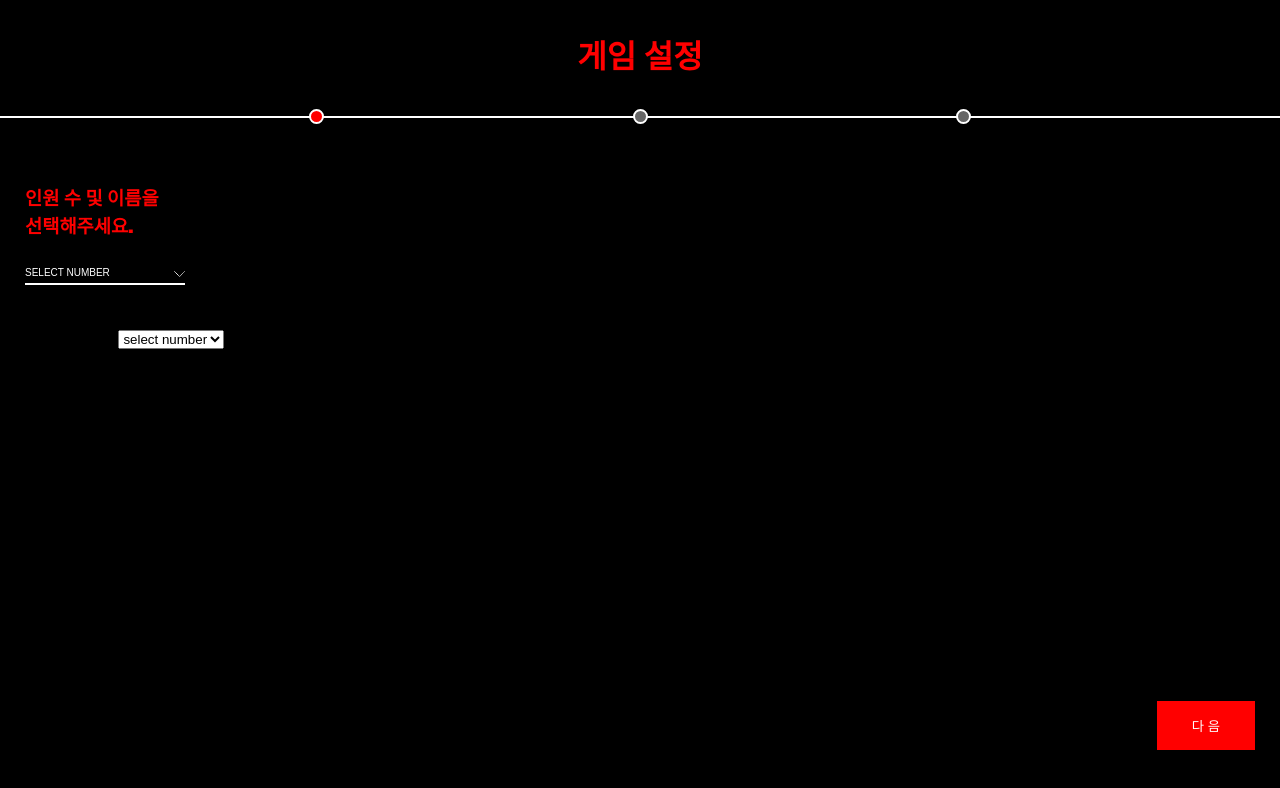
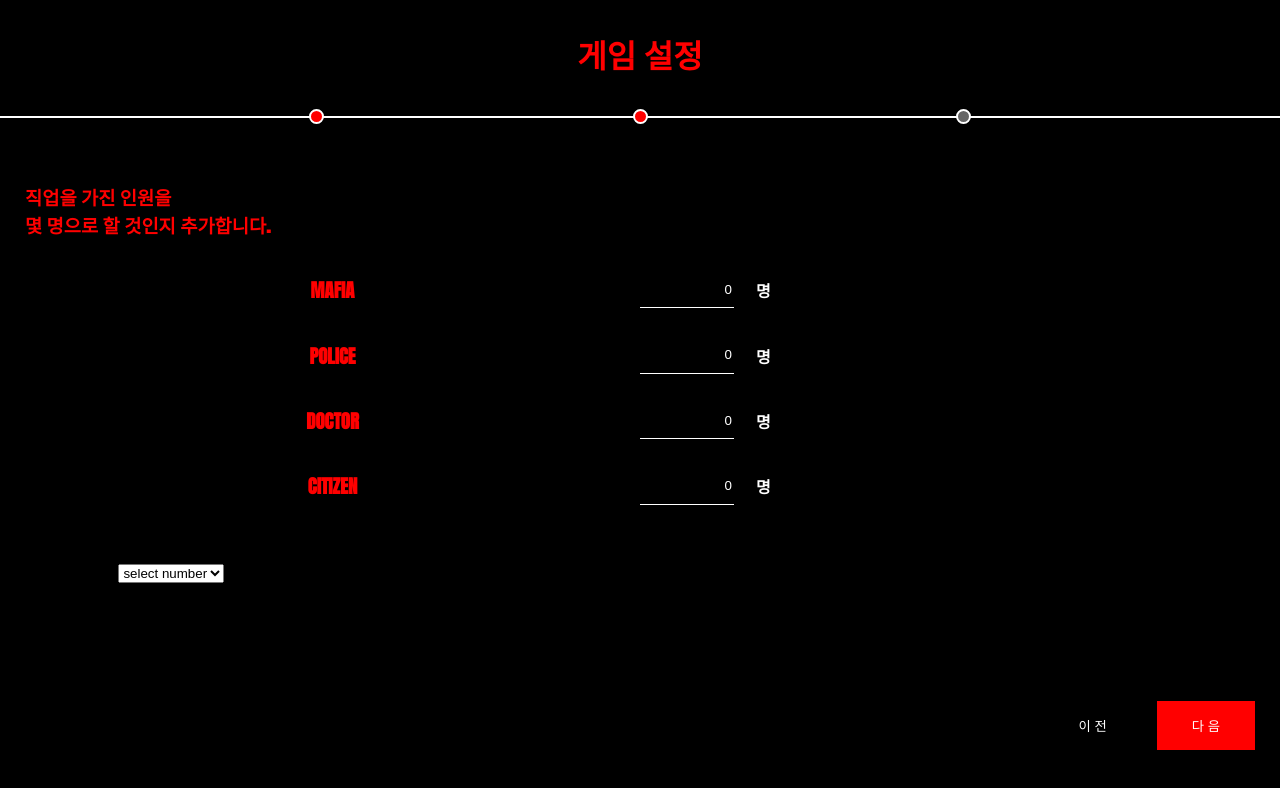
Before and after one commit to JungHanYoung/mafiagame_react, a React (Create React App) app: page /setting in a window 1280 px wide. Both pictures are taken after a click on the button "다 음". Shown: the top 788 px of the page. Built offline with nearby package versions, Linux system fonts and the light colour scheme.

Commit message:
세팅페이지: 각 스텝 UI수정, 체크페이지 UI수정

```diff
--- /dev/null
+++ b/src/components/setting/InputPeople.js
@@ -0,0 +1,61 @@
+import React, { Component } from 'react';
+import { useGame } from '../../context/GameContext';
+import _ from 'lodash'
+import { SELECT_OF_PEOPLE_NUM_START, SELECT_OF_PEOPLE_NUM_END } from '../../contants/Setting';
+
+
+const range = _.range(SELECT_OF_PEOPLE_NUM_START, SELECT_OF_PEOPLE_NUM_END)
+
+
+class InputPeople extends Component {
+    constructor(props) {
+        super(props)
+
+        this.state = {
+            num: props.people.length
+        }
+    }
+    onPeopleChange = (e) => {
+        const { setPeopleNum } = this.props;
+        const value = Number(e.target.value);
+
+        this.setState(
+            {
+                num: value
+            },
+            () => {
+                setPeopleNum(value);
+            }
+        );
+    }
+
+    render() {
+        const { people, onChangePeopleName } = this.props
+        const { num } = this.state
+
+        return (
+            <div className="setting-container">
+                <h3 className="setting-subtitle">
+                    인원 수 및 이름을<br /> 선택해주세요.
+                </h3>
+                <select className="setting-people-select" value={num} onChange={this.onPeopleChange}>
+                    <option>SELECT NUMBER</option>
+                    {range.map(number => (
+                        <option key={`people_select__${number}`} value={number}>{number}</option>
+                    ))}
+                </select>
+                <div className="setting-people-name">
+                    {people.map((person, i) => (
+                        <input type="number" name={`person_${i}`} value={person} onChange={(e) => onChangePeopleName(i, e.target.value)} />
+                    ))}
+                </div>
+            </div>
+        );
+    }
+}
+
+export default useGame(({ state, actions }) => ({
+    people: state.people,
+    setPeopleNum: actions.setPeopleNum,
+    onChangePeopleName: actions.onChangePeopleName
+}))(InputPeople);
--- /dev/null
+++ b/src/components/setting/JobSetting.js
@@ -0,0 +1,46 @@
+import React, { Component } from 'react';
+import { useGame } from '../../context/GameContext';
+
+class JobSetting extends Component {
+    handleJobCount = (e) => {
+        const code = Number(e.target.name);
+        const value = Number(e.target.value);
+
+        const { onChangeJobCount } = this.props;
+        onChangeJobCount(code, value)
+    }
+
+    render() {
+        const { jobs } = this.props;
+        return (
+            <div className="setting-container">
+                <h3 className="setting-subtitle">
+                    직업을 가진 인원을<br /> 몇 명으로 할 것인지 추가합니다.
+                </h3>
+                <div className="setting-job-container">
+                    {jobs.map(job => (
+                        <>
+                            <h3 className="setting-job-name">{job.jobName}</h3>
+                            <div className="setting-job-input-container">
+                                <input
+                                    className="setting-job-input"
+                                    type="text"
+                                    name={job.code}
+                                    value={job.count}
+                                    onChange={this.handleJobCount}
+                                    autoComplete="off"
+                                />
+                                <span className="setting-job-input-unit">명</span>
+                            </div>
+                        </>
+                    ))}
+                </div>
+            </div>
+        );
+    }
+}
+
+export default useGame(({ state, actions }) => ({
+    jobs: state.jobs,
+    onChangeJobCount: actions.onChangeJobCount
+}))(JobSetting);
--- /dev/null
+++ b/src/components/setting/RandomJobSetting.js
@@ -0,0 +1,46 @@
+import React, { Component } from 'react';
+import { useGame } from '../../context/GameContext';
+
+class RandomJobSetting extends Component {
+
+    handleRandomJobCount = (e) => {
+        const code = Number(e.target.name);
+        const value = Number(e.target.value);
+        const { onChangeRandomJobCount } = this.props
+        onChangeRandomJobCount(code, value)
+    }
+
+
+    render() {
+        const { randomJobs } = this.props
+        return (
+            <div className="setting-container">
+                <h3 className="setting-subtitle">
+                    랜덤 직업을 선택합니다.
+                </h3>
+                <div className="setting-job-container">
+                    {randomJobs.map(job => (
+                        <>
+                            <h3 className="setting-job-name">{job.jobName}</h3>
+                            <div className="setting-job-input-container">
+                                <input
+                                    className="setting-job-input"
+                                    type="text"
+                                    name={job.code}
+                                    value={job.count}
+                                    onChange={this.handleRandomJobCount}
+                                />
+                                <span className="setting-job-input-unit">명</span>
+                            </div>
+                        </>
+                    ))}
+                </div>
+            </div>
+        );
+    }
+}
+
+export default useGame(({ state, actions }) => ({
+    randomJobs: state.randomJobs,
+    onChangeRandomJobCount: actions.onChangeRandomJobCount
+}))(RandomJobSetting);
--- a/src/index.css
+++ b/src/index.css
@@ -90,8 +90,7 @@ body {
 }
 
 .setting-subtitle {
-  width: 135px;
-  word-break: break-all;
+
 }
 
 .setting-people-select {
@@ -111,6 +110,16 @@ body {
   background-size: 10%;
   -webkit-appearance: none;
   line-height: 200%;
+}
+
+.setting-people-name {
+  display: flex;
+  flex-wrap: wrap;
+  margin-top: 30px;
+}
+
+.setting-people-name > * {
+  flex: 1;
 }
 
 .setting-btn-group {
@@ -144,3 +153,98 @@ body {
   border: none;
   color: #fff;
 }
+
+.setting-job-container {
+  display: flex;
+  flex-wrap: wrap;
+}
+
+.setting-job-name {
+  width: 50%;
+  text-align: center;
+}
+
+.setting-job-input-container {
+  width: 50%;
+  box-sizing: border-box;
+  margin: 0;
+  display: flex;
+  align-items: center;
+}
+
+.setting-job-input {
+  width: 90px;
+  border: 0;
+  background: transparent;
+  border-bottom: 1px solid #fff;
+  line-height: 250%;
+  outline: none;
+  color: #fff;
+  text-align: right;
+}
+
+.setting-job-input-unit {
+  margin-left: 22px;
+  color: #fff;
+}
+
+
+/* Check Role */
+
+.check {
+  display: flex;
+  flex-direction: column;
+  height: 100%;
+  color: #fff;
+  text-align: center;
+}
+
+.game-title {
+  color: #ff0000;
+  text-align: center;
+  margin: 0;
+  padding: 20px 0;
+}
+
+.game-subtitle {
+  color: #ff0000;
+  text-align: center;
+  margin-top: 116px;
+  font-size: 18px;
+}
+
+.check-player-name {
+  color: #fff;
+  text-align: center;
+  margin-top: 58px;
+}
+
+.check-job-container {
+  height: 200px;
+}
+
+.check-player-job {
+  color: #ff0000;
+  text-align: center;
+}
+
+.check-mafia-co {
+  display: flex;
+  flex-wrap: wrap;
+}
+
+.check-mafia-co > *{
+  flex: 1;
+  color: #fff;
+  text-align: center;
+}
+
+.check-btn {
+  display: block;
+  padding: 15px 65px;
+  background: #ff0000;
+  font-size: 15px;
+  border: 0;
+  outline: 0;
+  margin: 0 auto;
+}
--- a/src/routes/CheckRole.js
+++ b/src/routes/CheckRole.js
@@ -6,6 +6,7 @@ import { withRouter } from 'react-router-dom';
 // component
 import { useGame } from '../context/GameContext';
 import { JOB_NAME_OF_MAFIA } from '../contants/Job';
+
 
 class CheckRole extends React.Component {
 	state = {
@@ -39,13 +40,45 @@ class CheckRole extends React.Component {
 
 	render() {
 		const { showRole, showIndex } = this.state;
-		const { players, gameStart, people } = this.props;
+		const { players, gameStart } = this.props;
 
 		if (gameStart) {
 			return <div>game</div>;
 		} else {
-			return people.length > 0 ? players.length > 0 ? (
-				<div className="App-header">
+			// return people.length > 0 ? players.length > 0 ? (
+			return <div className="check">
+				<h2 className="game-title">HELLO MAFIA</h2>
+				<p className="game-subtitle">이제 각 사람 마다의<br />역할이 정해집니다.</p>
+
+				<h3 className="check-player-name">{players[showIndex].name}</h3>
+				<div className="check-job-container">
+					{showRole && <h3 className="check-player-job">{players[showIndex].jobName}</h3>}
+					{showRole && players[showIndex].jobName === JOB_NAME_OF_MAFIA &&
+						<>
+							<h3>동료 마피아</h3>
+							<div className="check-mafia-co">
+								{players.filter((player) => players[showIndex].name !== player.name
+									&& player.jobName === JOB_NAME_OF_MAFIA)
+									.map((player, i) => (
+										<div key={`mafia-show-${i}`}>
+											{player.name}
+										</div>
+									))}
+								{/* {players.filter((player) => players[showIndex].name !== player.name
+							&& player.jobName === JOB_NAME_OF_MAFIA)
+							.map((player, i) => (
+								<div key={`mafia-show-${i}`}>
+									{player.name}
+								</div>
+							))} */}
+							</div>
+						</>
+					}
+				</div>
+				<button onClick={this.handleShowRole} className="check-btn">
+					{showRole ? '다음' : '확인 하기'}
+				</button>
+				{/* <div className="App-header">
 					<h1 className="animated" ref="title">
 						이제 각 사람 마다의 역할이 정해집니다.
 					</h1>
@@ -68,8 +101,9 @@ class CheckRole extends React.Component {
 					<button onClick={this.handleShowRole} className="btn">
 						다음
 					</button>
-				</div>
-			) : null : <MyRedirect to="/setting" />;
+				</div> */}
+			</div>
+			// ) : null : <MyRedirect to="/setting" />;
 		}
 	}
 }
--- a/src/routes/Setting.js
+++ b/src/routes/Setting.js
@@ -9,6 +9,11 @@ import { useGame } from '../context/GameContext';
 import { SELECT_OF_PEOPLE_NUM_START, SELECT_OF_PEOPLE_NUM_END } from '../contants/Setting';
 import { JOB_NAME_OF_MAFIA, JOB_NAME_OF_POLICE, JOB_NAME_OF_CITIZEN, JOB_NAME_OF_DOCTOR } from '../contants/Job';
 
+// Component
+import InputPeople from '../components/setting/InputPeople'
+import JobSetting from '../components/setting/JobSetting'
+import RandomJobSetting from '../components/setting/RandomJobSetting'
+
 const PeopleNumSelectList = () => {
 	const range = _.range(SELECT_OF_PEOPLE_NUM_START, SELECT_OF_PEOPLE_NUM_END);
 	return range.map((num) => (
@@ -17,6 +22,19 @@ const PeopleNumSelectList = () => {
 		</option>
 	));
 };
+
+const getContent = (step) => {
+	switch (step) {
+		case 0:
+			return <InputPeople />
+		case 1:
+			return <JobSetting />
+		case 2:
+			return <RandomJobSetting />
+		default:
+			return null;
+	}
+}
 
 class Setting extends Component {
 	constructor(props) {
@@ -27,6 +45,16 @@ class Setting extends Component {
 			num: people.length,
 			step: 0
 		};
+	}
+	handleNext = () => {
+		this.setState(state => ({
+			step: state.step + 1
+		}))
+	}
+	handleBack = () => {
+		this.setState(state => ({
+			step: state.step - 1
+		}))
 	}
 	handleJobCount = (e) => {
 		const code = Number(e.target.name);
@@ -84,23 +112,27 @@ class Setting extends Component {
 			<>
 				<h1 className="setting-title">게임 설정</h1>
 				<div className="setting-step">
-					<span className={classNames('setting-step-bar', { active: step >= 0 })}></span>
-					<span className={classNames('setting-step-bar', { active: step >= 1 })}></span>
-					<span className={classNames('setting-step-bar', { active: step >= 2 })}></span>
+					{Array
+						.from({ length: 3 }, (v, k) => k)
+						.map(number => (
+							<span
+								className={classNames(
+									'setting-step-bar',
+									{ active: number <= step })}
+							></span>
+						))}
 				</div>
-				<div className="setting-container">
-					<h3 className="setting-subtitle">
-						인원 수 및 이름을 선택해주세요.
-					</h3>
-					<select className="setting-people-select">
-						<option>SELECT NUMBER</option>
-					</select>
-				</div>
+				{getContent(step)}
 				<div className="setting-btn-group">
+
 					{step > 0 &&
-						<button className="setting-prev-btn">이 전</button>
+						<button className="setting-prev-btn" onClick={this.handleBack}>이 전</button>
 					}
-					<button className="setting-next-btn">다 음</button>
+					{step === 2 ?
+						<button className="setting-next-btn setting-end" onClick={this.onSettingEnd}>게임시작</button>
+						:
+						<button className="setting-next-btn" onClick={this.handleNext}>다 음</button>
+					}
 				</div>
 				<div>
 					몇명이서 할건데?&nbsp;
```
